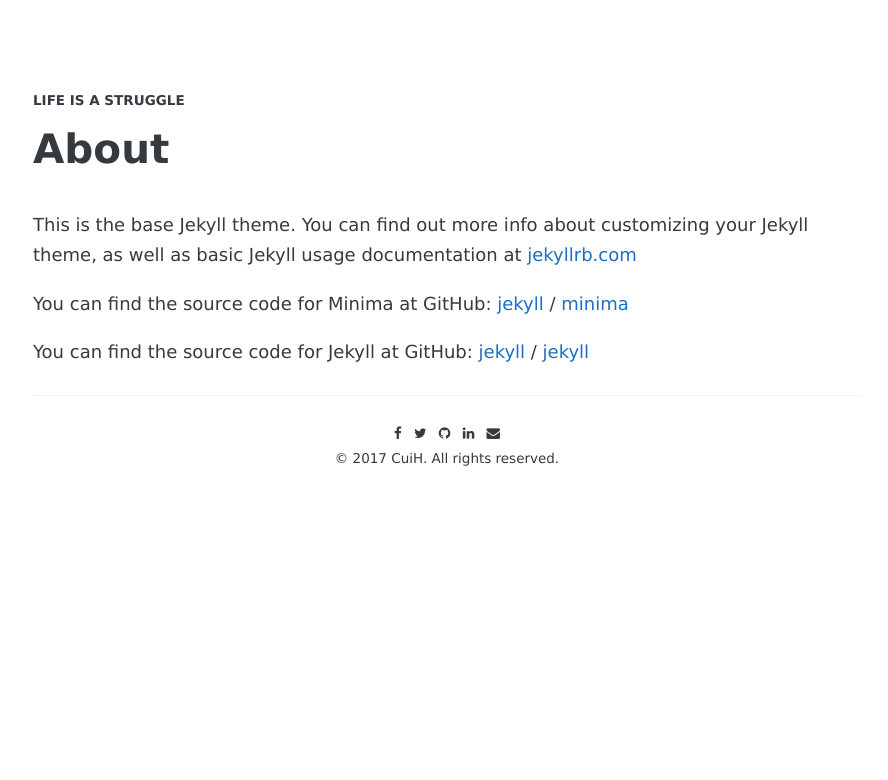
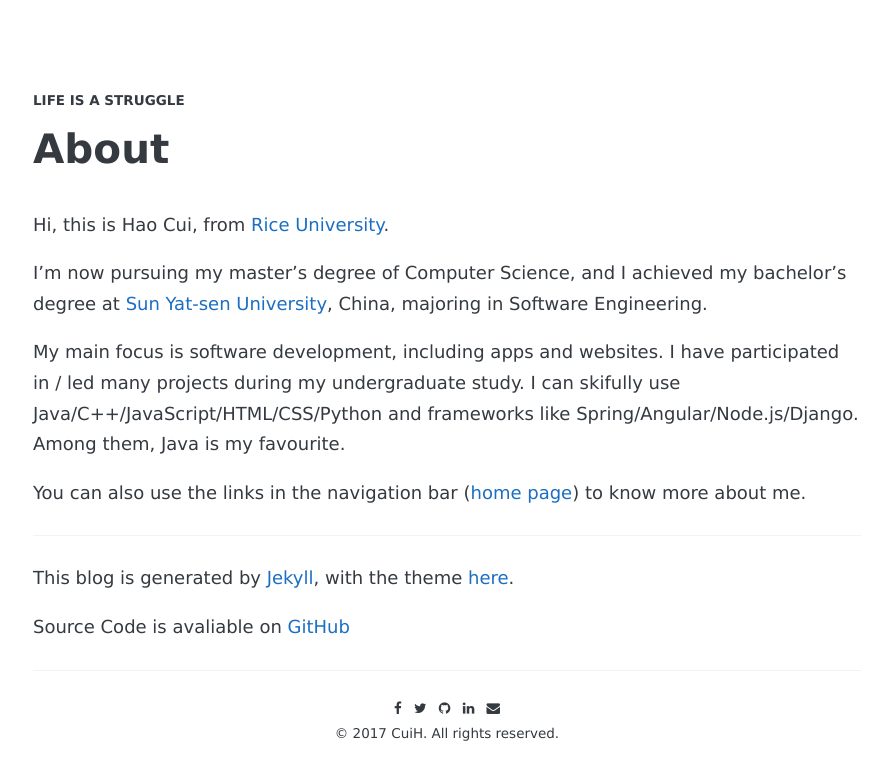
Before and after one commit to CuiH/Blog, a Jekyll site: the page built from about.md, in a window 1280 px wide. Shown: the top 780 px of the page, without its empty margins (193-1081 px from the left). Built offline with Jekyll 4.4.1, drawn with Linux system fonts in a browser that asks for light colours; some web fonts are replaced.

Commit message:
update source

```diff
--- a/CNAME
+++ /dev/null
@@ -1 +0,0 @@
-cuih.xyz
--- a/_config.yml
+++ b/_config.yml
@@ -27,8 +27,12 @@ nav:
     url:            "/archive"
   - name:           "tags"
     url:            "/tags"
+  - name:           "works"
+    url:            "/works"
   - name:           "github"
     url:            "https://github.com/CuiH"
+  - name:           "resume"
+    url:            "http://resume.cuih.xyz"
 
 
 # Sass
--- a/_layouts/default.html
+++ b/_layouts/default.html
@@ -4,6 +4,7 @@
 <body>
 	<div class="content-container">
 		{{ content }}
+
 		{% include footer.html %}
 	</div>
 </body>
--- a/about.md
+++ b/about.md
@@ -3,15 +3,16 @@ layout: page
 title: About
 ---
 
-This is the base Jekyll theme. You can find out more info about customizing your Jekyll theme, as well as basic Jekyll usage documentation at [jekyllrb.com](https://jekyllrb.com/)
+Hi, this is Hao Cui, from [Rice University](http://www.rice.edu/).
 
-You can find the source code for Minima at GitHub:
-[jekyll][jekyll-organization] /
-[minima](https://github.com/jekyll/minima)
+I'm now pursuing my master's degree of Computer Science, and I achieved my bachelor's degree at [Sun Yat-sen University](http://www.sysu.edu.cn/), China, majoring in Software Engineering.
 
-You can find the source code for Jekyll at GitHub:
-[jekyll][jekyll-organization] /
-[jekyll](https://github.com/jekyll/jekyll)
+My main focus is software development, including apps and websites. I have participated in / led many projects during my undergraduate study. I can skifully use Java/C++/JavaScript/HTML/CSS/Python and frameworks like Spring/Angular/Node.js/Django. Among them, Java is my favourite.
 
+You can also use the links in the navigation bar ([home page](/)) to know more about me.
 
-[jekyll-organization]: https://github.com/jekyll
+---
+
+This blog is generated by [Jekyll](https://github.com/jekyll/jekyll), with the theme [here](https://github.com/AWEEKJ/Kiko-plus).
+
+Source Code is avaliable on [GitHub](https://github.com/CuiH/Blog)
```
Also changed, not shown: _includes/header.html (added, +15 -0 lines), index.html (+1 -15 lines), 1 other file.
